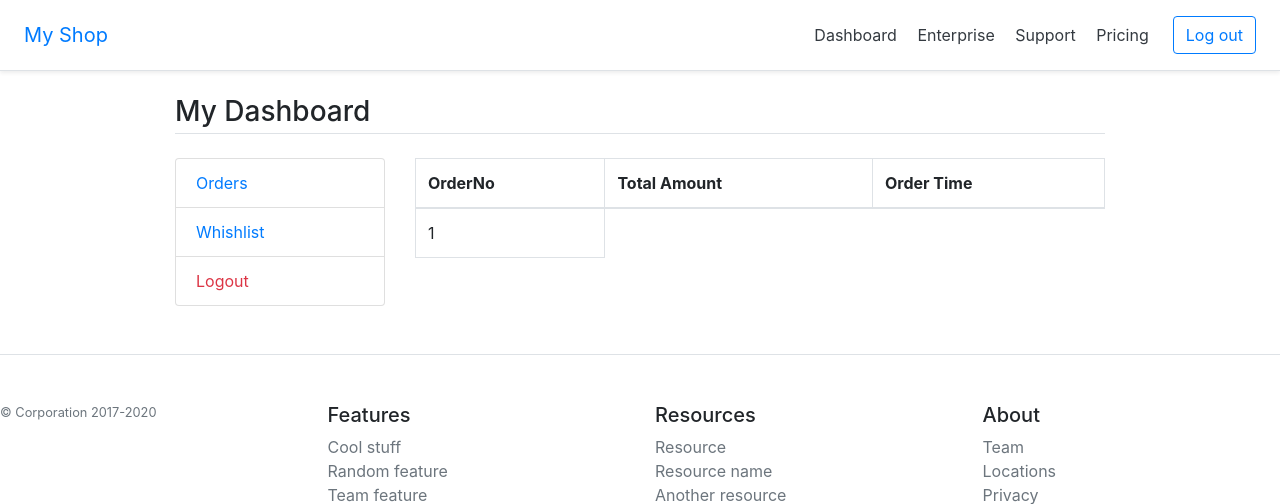
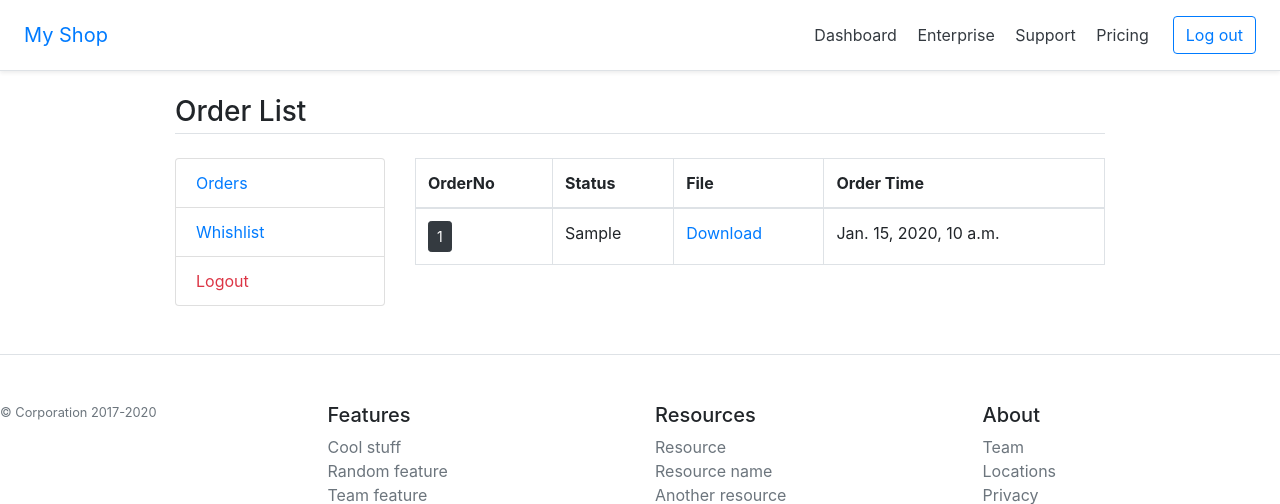
Before and after one commit to tandemresistentia/Logo-service-website, a Django app: page /orders/ in a window 1280 px wide. Shown: the top 504 px of the page. Run offline with Django 4.2, Linux system fonts and the light colour scheme; a user stored in the database is signed in; tables that the repository leaves empty hold one stand-in row (values such as "Sample post"); parts of the project's set-up code (start-up, migrations or seed data) failed here and were passed over; some libraries are stand-ins or nearby versions.

Commit message:
download phase 1

```diff
--- a/mainlobby/models.py
+++ b/mainlobby/models.py
@@ -18,8 +18,8 @@ class Product(models.Model):
 class Order(models.Model):
     user = models.ForeignKey(User, on_delete=models.CASCADE)
     date_created = models.DateTimeField(auto_now_add=True, null = True, blank = True)
-    complete = models.BooleanField(default=False)
-    transaction_id = models.CharField(max_length=100, null=True)
-
+    complete = models.CharField(max_length=100)
+    transaction_id = models.CharField(max_length=100)
+    license_file = models.ImageField(blank=True, null=True,upload_to='documents')
     def __str__(self):
         return f'{self.user.username} {self.date_created}'
--- a/mainlobby/urls.py
+++ b/mainlobby/urls.py
@@ -1,6 +1,6 @@
 from django.urls import path
 from mainlobby import views
-from .views import create_stripe_checkout_session,stripe_webhook_paid_endpoint
+from .views import *
 urlpatterns = [
     path('', views.home, name='home'),
     path('success/', views.success,name='success'),
@@ -10,4 +10,5 @@ urlpatterns = [
     #User
     path('dashboard/',views.my_dashboard,name='dashboard'),
     path('orders/',views.order_list,name='orders'),
+    path('documents/<int:document_id>/', views.download, name='download'),
 ]
--- a/mainlobby/views.py
+++ b/mainlobby/views.py
@@ -182,9 +182,9 @@ def _handle_successful_payment(checkout_session):
     # Define what to do after the user has successfully paid
     neworder = Order()
     neworder.user = user
-    date_created = datetime.datetime.now()
-    complete = False
-    transaction_id = checkout_session["id"]
+    neworder.date_created = datetime.datetime.now()
+    neworder.complete = 'Pending'
+    neworder.transaction_id = checkout_session["id"]
     neworder.save()
 
 
@@ -204,3 +204,13 @@ def my_dashboard(request):
 def order_list(request):
     orders = Order.objects.filter(user=request.user).order_by('-id')
     return render(request, 'user/order_list.html',{'orders':orders})
+
+from django.http import HttpResponse
+from django.shortcuts import get_object_or_404
+
+
+def download(request, document_id):
+    document = get_object_or_404(Order, pk=document_id)
+    response = HttpResponse(document.document, content_type='image/jpeg')
+    response['Content-Disposition'] = f'attachment; filename="{document.document.name}"'
+    return response
--- a/templates/_base.html
+++ b/templates/_base.html
@@ -21,7 +21,7 @@
     <div class="d-flex flex-column flex-md-row align-items-center p-3 px-md-4 mb-3 bg-white border-bottom shadow-sm">
   <h5 class="my-0 mr-md-auto font-weight-normal"><a href="{% url 'home' %}">My Shop</a></h5>
   <nav class="my-2 my-md-0 mr-md-3">
-    <a class="p-2 text-dark" href="{% url 'dashboard' %}">Dashboard</a>
+    <a class="p-2 text-dark" href="{% url 'orders' %}">Dashboard</a>
     <a class="p-2 text-dark" href="#">Enterprise</a>
     <a class="p-2 text-dark" href="#">Support</a>
     <a class="p-2 text-dark" href="#">Pricing</a>
--- a/templates/user/order_list.html
+++ b/templates/user/order_list.html
@@ -3,7 +3,7 @@
 {% block content %}
 
 <main class ='container my-4'>
-    <h3 class="my-4 border-bottom pb-1">My Dashboard</h3>
+    <h3 class="my-4 border-bottom pb-1">Order List</h3>
     <div class="row">
         <div class="col-md-3">
             {% include 'user/user-sidebar.html' %}
@@ -15,16 +15,23 @@
                     <thead>
                         <tr>
                             <th>OrderNo</th>
-                            <th>Total Amount</th>
+                            <th>Status</th>
+                            <th>File</th>
                             <th>Order Time</th>
                         </tr>
                     </thead>
                     <tbody>
                         {% for order in orders %}
                         <tr>
+                            <td><a href="#" class="btn btn-sm btn-dark">{{order.id}}</a></td>
+                            <td>{{order.complete}}</td>
                             <td>
-                                {{order.id}}
-                            </td>
+                                {% for document in orders %}
+                                <a href="{% url 'download' order.license_file %}">Download</a>
+                                {% empty %}
+                                <li>No documents found.</li>
+                                {% endfor %}
+                            <td>{{order.date_created}}</td>
                         </tr>
                         {% endfor %}
                     </tbody>
```
Also changed, not shown: mainlobby/migrations/0011_alter_order_complete.py (added), mainlobby/migrations/0012_alter_order_complete_alter_order_transaction_id.py (added), mainlobby/migrations/0013_order_license_file.py (added), media/Captura.PNG (added), media/documents/asdadsada.PNG (added), media/orders/asdadsada.PNG (added).
